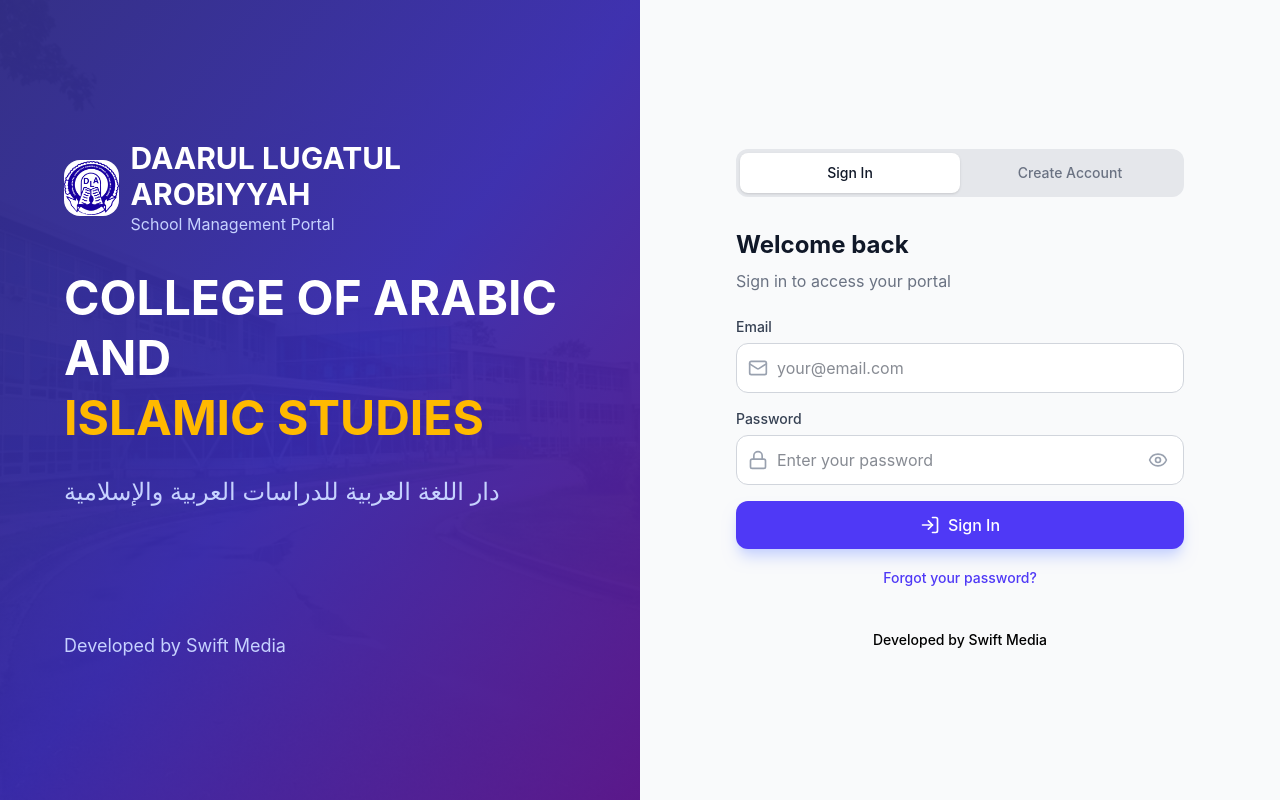
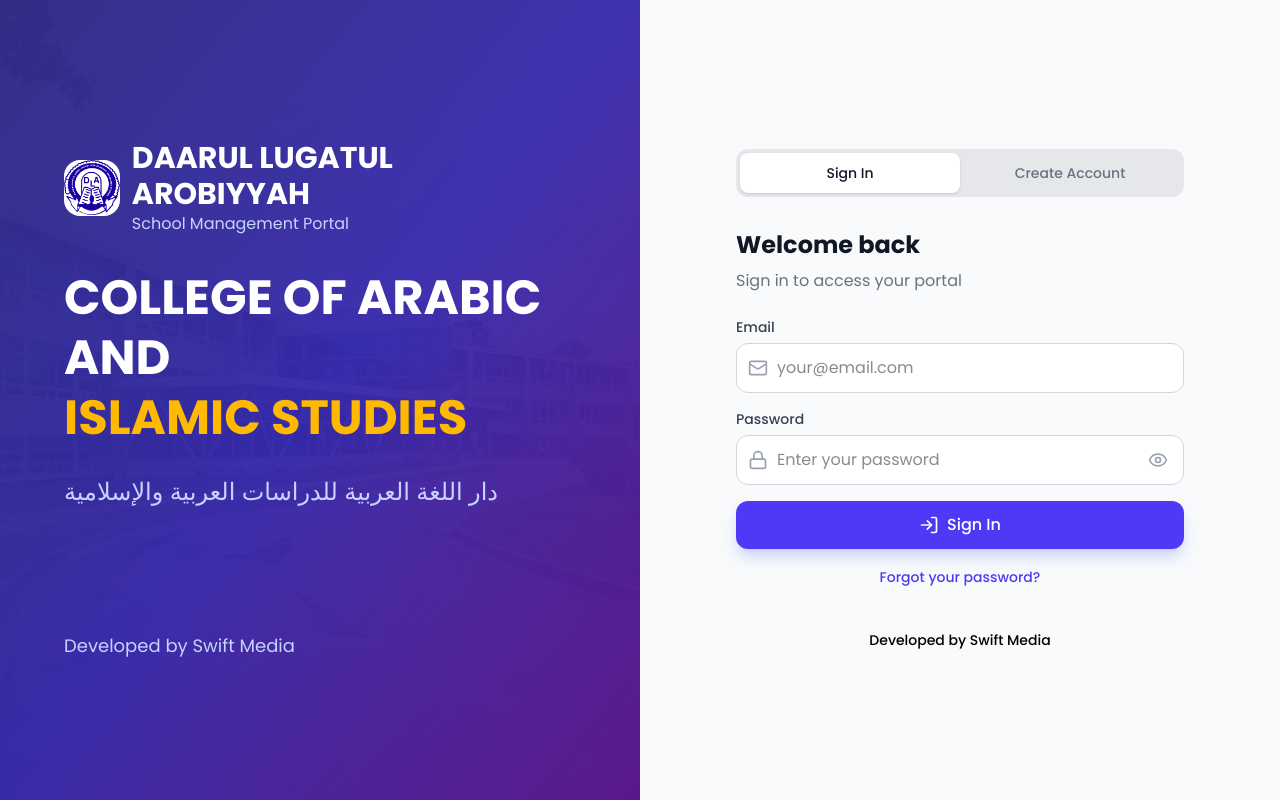
Before and after one commit to SwiftCodes01/result-portal, a React (Vite) app: page / in a window 1280 px wide. Built offline with nearby package versions, Linux system fonts and the light colour scheme; no server answers.

Commit message:
Update index.css

```diff
--- a/src/index.css
+++ b/src/index.css
@@ -2,7 +2,7 @@
 
 @layer base {
   body {
-    font-family: 'Inter', -apple-system, BlinkMacSystemFont, 'Segoe UI', Roboto, sans-serif;
+    font-family: "Poppins", sans-serif;
     -webkit-font-smoothing: antialiased;
     -moz-osx-font-smoothing: grayscale;
   }
```
